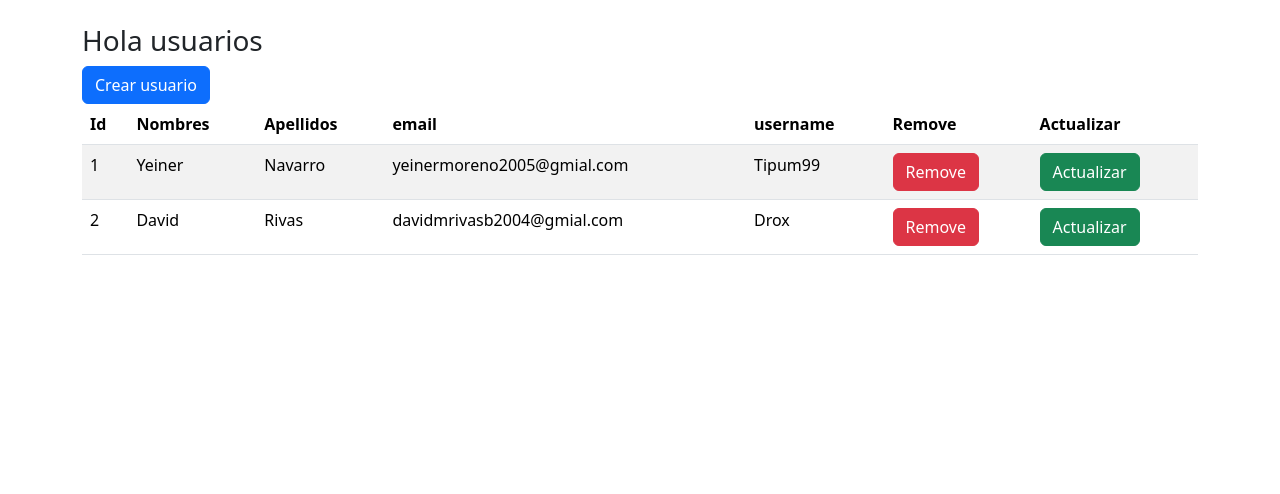
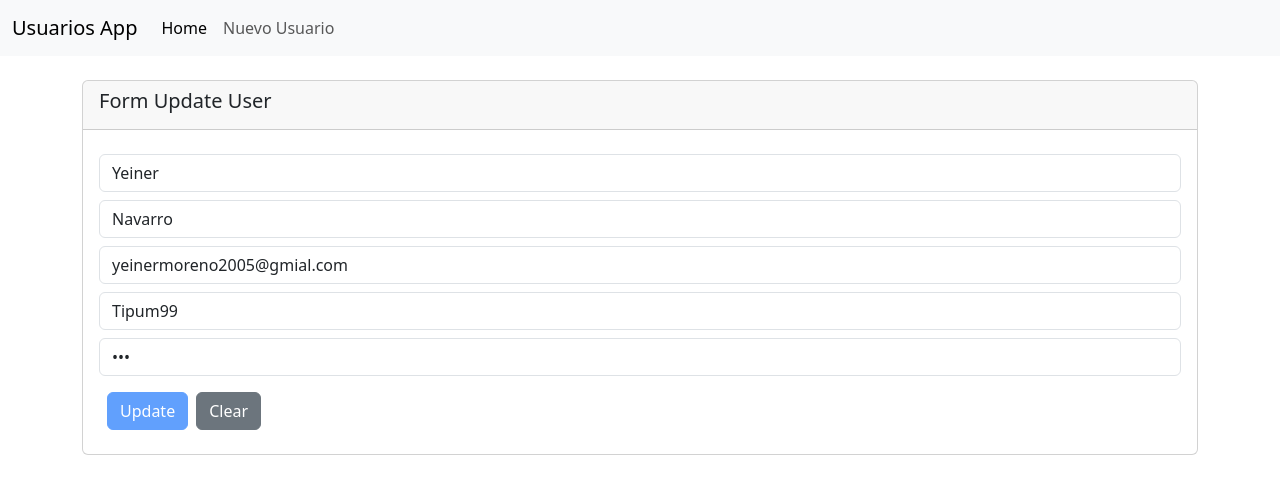
Before and after one commit to Yeiner99SD/App-users-Angular, an Angular app: page /users/edit/1 in a window 1280 px wide. Before the commit this address led to /. Shown: the top 494 px of the page. Built offline with nearby package versions, Linux system fonts and the light colour scheme.

Commit message:
Rutas agregadas, metodo state en routerModule y servicio de datoscompartidos entre componentes

```diff
--- a/src/app/app.component.html
+++ b/src/app/app.component.html
@@ -1,5 +1,2 @@
 
 <user-app></user-app>
-
-
-<router-outlet></router-outlet>
--- a/src/app/components/form-user/form-user.component.html
+++ b/src/app/components/form-user/form-user.component.html
@@ -1,83 +1,98 @@
-
-<div class="modal animacion fadeIn" tabindex="-1" style="display: block;">
-    <div class="modal-dialog">
-      <div class="modal-content">
-        <div class="modal-header">
-          <h5 class="modal-title">Formulario {{(user.id > 0)? 'Actualizar' : 'Crear'}} Usuario</h5>
-          <button type="button" class="btn-close" data-bs-dismiss="modal" aria-label="Close" (click)="onOpen()"></button>
+<div class="card">
+    <div class="card-content">
+        <div class="card-header">
+            <h5 class="card-title">Form {{(user.id > 0)? 'Update': 'Create'}} User</h5>
         </div>
-        <div class="modal-body">
+        <div class="card-body">
 
             <form (ngSubmit)="onSubmit(userForm)" #userForm="ngForm">
+
                 <div>
-                    <input class="form-control my-2" placeholder="Nombre"  [(ngModel)] = "user.name" name="name" required #name="ngModel" >
-                    @if (name.invalid && name.dirty || name.touched) {
-                        @if (name.errors!['required']) {
-                            <div class="text-danger">El nombre es requerido</div>
-                        }
+                    <input placeholder="Name" name="name" [(ngModel)]="user.name" class="form-control my-2" required
+                        #name="ngModel">
+
+                    @if (name.invalid && (name.dirty || name.touched)) {
+                    @if(name.errors!['required']){
+                    <div class="text-danger">
+                        Nombre es requerido
+                    </div>
+                    }
                     }
                 </div>
                 <div>
-                    <input class="form-control my-2" placeholder="Apellido" [(ngModel)] = "user.lastname" name="lastname" required #lastname="ngModel">
-                    @if (lastname.invalid && lastname.dirty || lastname.touched) {
-                        @if (lastname.errors!['required']) {
-                            <div class="text-danger">El Apellido es requerido</div>
-                        }
+                    <input placeholder="Lastname" name="lastname" [(ngModel)]="user.lastname" required
+                        class="form-control my-2" #lastname="ngModel">
+
+                    @if (lastname.invalid && (lastname.dirty || lastname.touched)) {
+                    @if(lastname.errors!['required']){
+                    <div class="text-danger">
+                        El lastname es requerido
+                    </div>
                     }
-                </div>
-                <div>
-                    <input type="email" class="form-control my-2" placeholder="Email" [(ngModel)] = "user.email" name="email" required email #email="ngModel">
-                    @if (email.invalid && email.dirty || email.touched) {
-                        @if (email.errors!['required']) {
-                            <div class="text-danger">El Email es requerido</div>
-                        }
-                        @if (email.errors!['email']) {
-                            <div class="text-danger">Debe ser tipo email</div>
-                        }
-                    }
-                </div>
-                <div>
-                    <input type="email" class="form-control my-2" placeholder="UserName" [(ngModel)] = "user.username" name="username" required minlength="4" #username="ngModel">
-                    @if (username.invalid && username.dirty || username.touched) {
-                        @if (username.errors!['required']) {
-                            <div class="text-danger">El username es requerido</div>
-                        }
-                        @if (username.errors!['minlength']) {
-                            <div class="text-danger">Solo debe tener 4 caracteres como minimo el username</div>
-                        }
-                    }
-                </div>
-                <div>
-                    <input type="password" class="form-control my-2" placeholder="password" [(ngModel)] = "user.password" name="password" required minlength="6" #password="ngModel">
-                    @if (password.invalid && password.dirty || password.touched) {
-                        @if (password.errors!['required']) {
-                            <div class="text-danger">la Contraseña es requerido</div>
-                        }
-                        @if (password.errors!['minlength']) {
-                            <div class="text-danger">La contrasela solo debe contar con 6 caracteres como minimo</div>
-                        }
                     }
                 </div>
 
                 <div>
-                    <button type="submit" class="btn btn-primary my-2" [disabled]="userForm.invalid">
-                        {{(user.id > 0)? 'Actualizar': 'Crear'}}
-                         Usuario
+                    <input placeholder="Email" name="email" [(ngModel)]="user.email" class="form-control my-2"
+                        type="email" required email #email="ngModel">
+                    @if (email.invalid && (email.dirty || email.touched)) {
+                    @if(email.errors!['required']){
+                    <div class="text-danger">
+                        El email es requerido
+                    </div>
+                    }
+                    @if(email.errors!['email']){
+                    <div class="text-danger">
+                        El email no tiene formato correcto!
+                    </div>
+                    }
+                    }
+                </div>
+                <div>
+                    <input placeholder="Username" name="username" [(ngModel)]="user.username"
+                        class="form-control my-2" required minlength="8" #username="ngModel">
+                    @if (username.invalid && (username.dirty || username.touched)) {
+                    @if(username.errors!['required']){
+                    <div class="text-danger">
+                        El username es requerido
+                    </div>
+                    }
+                    @if(username.errors!['minlength']){
+                    <div class="text-danger">
+                        Username debe de tener al menos 8 caracteres!
+                    </div>
+                    }
+                    }
+                </div>
+                <div>
+                    <input placeholder="Password" name="password" type="password" [(ngModel)]="user.password"
+                        class="form-control my-2" required minlength="6" #password="ngModel">
+                    @if (password.invalid && (password.dirty || password.touched)) {
+                    @if(password.errors!['required']){
+                    <div class="text-danger">
+                        El password es requerido
+                    </div>
+                    }
+                    @if(password.errors!['minlength']){
+                    <div class="text-danger">
+                        Password debe de tener al menos 6 caracteres!
+                    </div>
+                    }
+                    }
+                </div>
+
+                <div>
+                    <button type="submit" class="btn btn-primary m-2" [disabled]="userForm.invalid">
+                        {{(user.id > 0)? 'Update': 'Create'}}
                     </button>
 
-                    <button (click)="clearUser()" type="submit" class="btn btn-secondary my-2">
-                       Limpiar
+                    <button type="button" class="btn btn-secondary my-2" (click)="clearUser(userForm)">
+                        Clear
                     </button>
                 </div>
 
             </form>
+        </div>
 
-
-        </div>
-        <div class="modal-footer">
-          <button type="button" class="btn btn-secondary" data-bs-dismiss="modal" (click)="onOpen()">Close</button>
-
-        </div>
-      </div>
     </div>
-  </div>
+</div>
--- a/src/app/components/form-user/form-user.component.ts
+++ b/src/app/components/form-user/form-user.component.ts
@@ -1,6 +1,8 @@
-import { Component, EventEmitter, Input, Output } from '@angular/core';
+import { Component, EventEmitter, Input, OnInit, Output } from '@angular/core';
 import { FormsModule, NgForm } from '@angular/forms';
 import { User } from '../../models/user';
+import { SharingDataService } from '../../services/sharing-data.service';
+import { ActivatedRoute, Router } from '@angular/router';
 
 @Component({
   selector: 'form-user',
@@ -9,30 +11,44 @@ import { User } from '../../models/user';
   templateUrl: './form-user.component.html',
   styleUrl: './form-user.component.css'
 })
-export class FormUserComponent {
+export class FormUserComponent  implements OnInit{
 
 
-  @Input() user: User;
-  @Output() newUserEventEmitter: EventEmitter<User> = new EventEmitter()
-  @Output() openEventEmitter = new EventEmitter
-  constructor(){
+  user: User;
+
+
+  constructor(private sharingS: SharingDataService, private route: ActivatedRoute){
+
     this.user = new User()
+
+
+  }
+  ngOnInit(): void {
+    this.sharingS.selectUserEventEmitter.subscribe(user => this.user = user);
+
+    this.route.paramMap.subscribe(params => {
+      const id: number =+ (params.get('id') || '0');
+
+      if (id > 0) {
+        this.sharingS.findUserByIdEventEmitter.emit(id);
+      }
+    });
   }
 
   onSubmit(userForm: NgForm){
     if(userForm.valid){
-      this.newUserEventEmitter.emit(this.user)
+      this.sharingS.newUserEventEmitter.emit(this.user)
       console.log(this.user)
     }
     userForm.reset()
     userForm.resetForm()
   }
 
-  clearUser() {
+  clearUser(userForm: NgForm) {
    this.user = new User()
+   userForm.reset();
+   userForm.resetForm();
   }
 
-  onOpen(){
-    this.openEventEmitter.emit()
-  }
+
 }
--- /dev/null
+++ b/src/app/components/navbar/navbar.component.html
@@ -0,0 +1,18 @@
+<nav class="navbar navbar-expand-lg bg-body-tertiary">
+    <div class="container-fluid">
+      <a class="navbar-brand" href="#">Usuarios App</a>
+      <button class="navbar-toggler" type="button" data-bs-toggle="collapse" data-bs-target="#navbarNav" aria-controls="navbarNav" aria-expanded="false" aria-label="Toggle navigation">
+        <span class="navbar-toggler-icon"></span>
+      </button>
+      <div class="collapse navbar-collapse" id="navbarNav">
+        <ul class="navbar-nav">
+          <li class="nav-item">
+            <a class="nav-link active" aria-current="page" [routerLink]="['/users']" [state]="{users: users}">Home</a>
+          </li>
+          <li class="nav-item">
+            <a class="nav-link" [routerLink]="['/users/create']">Nuevo Usuario</a>
+          </li>
+        </ul>
+      </div>
+    </div>
+  </nav>
--- a/src/app/components/user-app.component.html
+++ b/src/app/components/user-app.component.html
@@ -1,29 +1,7 @@
+
+<app-navbar [users]="users"></app-navbar>
+
 <div class="container my-4">
-  <h3>{{ title }}</h3>
+  <router-outlet></router-outlet>
 
-  <button class="btn btn-primary" (click)="setOpen()">
-    {{ open == true ? "Cerrar" : "Crear usuario" }}
-  </button>
-  <div class="row">
-    <div class="col">
-      <user
-        [users]="users"
-        (idUserEventEmitter)="removeUser($event)"
-        (selectedUserEventEmitter)="onSelectedUser($event)"
-      />
-    </div>
-  </div>
 </div>
-
-@if (open) {
-    <div class="abrir-modal animacion fadeIn">
-
-        <form-user
-          (newUserEventEmitter)="addUser($event)"
-          [user]="userSelected"
-          (openEventEmitter)="setOpen()"
-        />
-    </div>
-
-
-}
--- a/src/app/components/user-app.component.ts
+++ b/src/app/components/user-app.component.ts
@@ -1,67 +1,94 @@
 import { Component, OnInit } from '@angular/core';
 import { User } from '../models/user';
 import { UserService } from '../services/user.service';
-import { UserComponent } from "./user/user.component";
-import { FormUserComponent } from './form-user/form-user.component';
 import Swal from 'sweetalert2';
+import { Router, RouterOutlet } from '@angular/router';
+import { NavbarComponent } from './navbar/navbar.component';
+import { SharingDataService } from '../services/sharing-data.service';
 
 @Component({
   selector: 'user-app',
   standalone: true,
-  imports: [ UserComponent, FormUserComponent],
+  imports: [ RouterOutlet, NavbarComponent],
   templateUrl: './user-app.component.html',
 })
 export class UserAppComponent implements OnInit {
 
-  title: string = 'Hola usuarios'
+
 
   users: User[] = []
 
-  userSelected: User
 
-  open: boolean = false
 
-  constructor(private service: UserService){
-    this.userSelected = new User()
+
+
+  constructor(private service: UserService, private sharingS: SharingDataService, private router: Router){
+
   }
 
 
   ngOnInit(): void {
     this.service.findAll().subscribe(users => this.users = users)
+    this.addUser()
+    this.RemoveUser()
+    this.findUserById()
+  }
+  findUserById() {
+    this.sharingS.findUserByIdEventEmitter.subscribe(id => {
+
+      const user = this.users.find(user => user.id == id);
+
+      this.sharingS.selectUserEventEmitter.emit(user);
+    })
+  }
+
+  addUser() {
+    this.sharingS.newUserEventEmitter.subscribe(user => {
+      if (user.id > 0) {
+        this.users = this.users.map(u => (u.id == user.id) ? { ...user } : u);
+      } else {
+        this.users = [... this.users, { ...user, id: new Date().getTime() }];
+      }
+      this.router.navigate(['/users'], { state: { users: this.users } });
+      Swal.fire({
+        title: "Guardado!",
+        text: "Usuario guardado con exito!",
+        icon: "success"
+      });
+    })
   }
 
 
-  addUser(user: User){
-    if(user.id > 0){
-      this.users = this.users.map( u => {
-        if(u.id = user.id){
-          return {... user}
+  RemoveUser(): void{
+    this.sharingS.idUserEventEmitter.subscribe(id => {
+      Swal.fire({
+        title: "Seguro que quiere eliminar?",
+        text: "Cuidado el usuario sera eliminado del sistema!",
+        icon: "warning",
+        showCancelButton: true,
+        confirmButtonColor: "#3085d6",
+        cancelButtonColor: "#d33",
+        confirmButtonText: "Si"
+      }).then((result) => {
+        if (result.isConfirmed) {
+          this.users = this.users.filter(user => user.id != id);
+          this.router.navigate(['/users/create'], { skipLocationChange: true }).then(() => {
+            this.router.navigate(['/users'], { state: { users: this.users } });
+          });
+
+          Swal.fire({
+            title: "Eliminado!",
+            text: "Usuario eliminado con exito.",
+            icon: "success"
+          });
         }
-        return u;
-      })
-    }else{
-      this.users = [... this.users, {... user}]
-    }
-    Swal.fire({
-      title: "Guardado",
-      text: "Usuario registrado con exito",
-      icon: "success"
-    })
+      });
+    });
 
-    this.userSelected = new User()
-    this.setOpen()
+
+
   }
 
-  removeUser(id: number){
-    this.users = this.users.filter(user => user.id != id)
-  }
 
-  onSelectedUser(userRow: User){
-    this.userSelected = {... userRow}
-    this.open = true
-  }
 
-  setOpen(){
-    this.open = !this.open
-  }
 }
--- a/src/app/components/user/user.component.html
+++ b/src/app/components/user/user.component.html
@@ -1,40 +1,45 @@
-@if (users.length > 0) {
+<h3>{{title}}</h3>
+
+<button class="btn btn-primary my-3" [routerLink]="['/users/create']">Crear Usuario</button>
+
+@if (users.length == 0) {
+<div class="alert alert-warning">No hay registros en el sistema!</div>
+} @else {
 <table class="table table-hover table-striped">
     <thead>
         <tr>
-                <th>Id</th>
-                <th>Nombres</th>
-                <th>Apellidos</th>
+            <!-- <th>id</th> -->
+            <th>name</th>
+            <th>lastname</th>
             <th>email</th>
             <th>username</th>
-                <th>Remove</th>
-                <th>Actualizar</th>
+            <th>remove</th>
+            <th>update</th>
         </tr>
     </thead>
     <tbody>
         @for (user of users; track $index) {
         <tr>
-                    <td>{{user.id}}</td>
-                    <td>{{user.name}}</td>
-                    <td>{{user.lastname}}</td>
-                    <td>{{user.email}}</td>
-                    <td>{{user.username}}</td>
+            <!-- <td> {{user.id}} </td> -->
+            <td> {{user.name}} </td>
+            <td> {{user.lastname}} </td>
+            <td> {{user.email}} </td>
+            <td> {{user.username}} </td>
             <td>
-                        <button (click)="onRemoveUser(user.id)" class="btn btn-danger sm">
-                            Remove
+                <button class="btn btn-danger btn-sm"
+                (click)="onRemoveUser(user.id)"
+                >
+                    remove
                 </button>
             </td>
             <td>
-                        <button (click)="onselectedUser(user)" class="btn btn-success">
-                            Actualizar
+                <button class="btn btn-info btn-sm"
+                [routerLink]="['/users/edit', user.id]">
+                    update
                 </button>
             </td>
         </tr>
         }
     </tbody>
 </table>
-} @else {
-    <div class="alert alert-warning">
-        No hay usuarios disponibles
-    </div>
 }
--- a/src/app/components/user/user.component.ts
+++ b/src/app/components/user/user.component.ts
@@ -1,43 +1,39 @@
 import { Component, EventEmitter, Input, Output } from '@angular/core';
 import { User } from '../../models/user';
 import Swal from 'sweetalert2';
+import { Router, RouterModule } from '@angular/router';
+import { UserService } from '../../services/user.service';
+import { SharingDataService } from '../../services/sharing-data.service';
 
 @Component({
   selector: 'user',
   standalone: true,
-  imports: [],
+  imports: [RouterModule],
   templateUrl: './user.component.html',
 
 })
 export class UserComponent {
 
-  @Input() users : User[] = []
+  title: string = 'Hola usuarios'
+  users : User[] = []
 
-  @Output() idUserEventEmitter = new EventEmitter()
 
-  @Output() selectedUserEventEmitter = new EventEmitter()
+
+  constructor(private router: Router, private service: UserService, private sharingS: SharingDataService){
+    if( this.router.getCurrentNavigation()?.extras.state){
+      this.users = this.router.getCurrentNavigation()?.extras.state!['users'];
+    } else{
+      this.service.findAll().subscribe(users => this.users = users)
+    }
+  }
 
   onRemoveUser(id: number){
 
-    Swal.fire({
-      title: "Seguro que deseas eliminar usuario?",
-      showDenyButton: true,
-
-      confirmButtonText: "Eliminar",
-      denyButtonText: `Cancelar`
-    }).then((result) => {
-      /* Read more about isConfirmed, isDenied below */
-      if (result.isConfirmed) {
-        this.users = this.users.filter(user => user.id != id)
-        this.idUserEventEmitter.emit(id)
-        Swal.fire("Eliminado!", "", "success");
-      }
-    });
-
-
+    this.sharingS.idUserEventEmitter.emit(id)
   }
 
   onselectedUser(user: User){
-    this.selectedUserEventEmitter.emit(user)
+    //this.sharingS.selectedUserEventEmitter.emit(user)
+    this.router.navigate(['/users/edit', user.id], {state: {user}})
   }
 }
```
Also changed, not shown: src/app/app.routes.ts (+8 -1 lines), src/app/components/navbar/navbar.component.ts (added, +16 -0 lines), src/app/services/sharing-data.service.ts (added, +34 -0 lines). Lines whose indentation alone changed are shown as unchanged.
